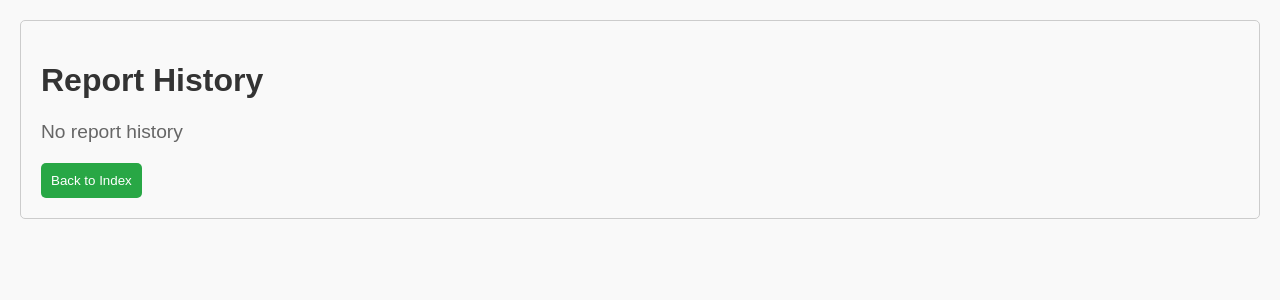
After one commit to PlutoPenguin11/security-check, a Flask app: template templates/reports.html in a window 1280 px wide. The commit adds this page. Shown: the top 300 px of the page. Run offline with Flask 3, Linux system fonts and the light colour scheme; the template is opened without the code that fills it, so the values that code supplies are empty.

Commit message:
Added a page to store reports, which is linked to the main page. Will hold database data of past reports based on user. Not full implemented.

```diff
--- a/templates/index.html
+++ b/templates/index.html
@@ -238,5 +238,8 @@
         });
       });
     </script>
+  <div class="button-container">
+  <button onclick="window.location.href='/reports'">View Report History</button>
+</div>
   </body>
 </html>
--- /dev/null
+++ b/templates/reports.html
@@ -0,0 +1,69 @@
+<!doctype html>
+<html lang="en">
+  <head>
+    <meta charset="UTF-8">
+    <meta name="viewport" content="width=device-width, initial-scale=1.0">
+    <title>Report History</title>
+    <style>
+      body {
+        font-family: Arial, sans-serif;
+        margin: 20px;
+        padding: 20px;
+        border: 1px solid #ccc;
+        border-radius: 5px;
+        background-color: #f9f9f9;
+      }
+      h1 {
+        color: #333;
+      }
+      .report {
+        border-bottom: 1px solid #ccc;
+        padding-bottom: 10px;
+        margin-bottom: 10px;
+      }
+      .timestamp {
+        font-size: 0.9em;
+        color: #555;
+      }
+      .content {
+        margin-top: 5px;
+      }
+      .no-history {
+        font-size: 1.2em;
+        color: #666;
+      }
+      button {
+        background-color: #28a745;
+        color: white;
+        border: none;
+        border-radius: 5px;
+        padding: 10px;
+        cursor: pointer;
+      }
+      button:hover {
+        background-color: #218838;
+      }
+      .button-container {
+        margin-top: 20px;
+      }
+    </style>
+  </head>
+  <body>
+    <h1>Report History</h1>
+    <div id="report-history">
+      {% if reports %}
+        {% for report in reports %}
+        <div class="report">
+          <div class="timestamp">{{ report.timestamp }}</div>
+          <div class="content"><pre>{{ report | tojson(indent=2) }}</pre></div>
+        </div>
+        {% endfor %}
+      {% else %}
+        <p class="no-history">No report history</p>
+      {% endif %}
+    </div>
+    <div class="button-container">
+      <button onclick="window.location.href='/'">Back to Index</button>
+    </div>
+  </body>
+</html>
```
Also changed, not shown: reports.py (added, +46 -0 lines), vuln_scanner.py (+12 -1 lines).
